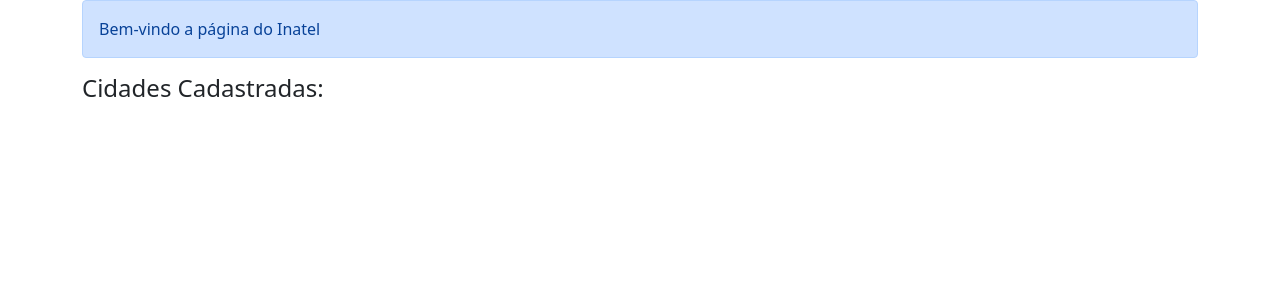
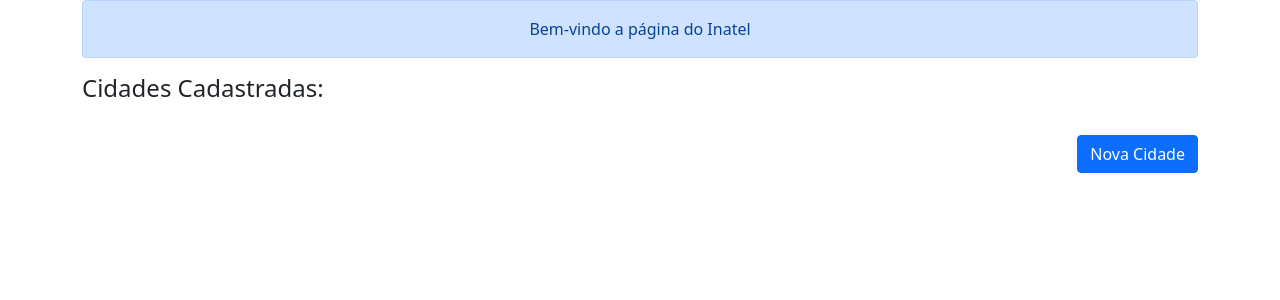
Before and after one commit to leandroaquinopereira/django-course, a Django app: page /cidades/ in a window 1280 px wide. Shown: the top 300 px of the page. Run offline with Django 4.2, Linux system fonts and the light colour scheme; data that the repository does not hold is empty; some libraries are stand-ins or nearby versions.

Commit message:
Create and Remove

```diff
--- a/cadastros/models.py
+++ b/cadastros/models.py
@@ -4,8 +4,8 @@
 
 class Cidade(models.Model):
 
-    nome = models.CharField(max_length=100)
-    capital = models.BooleanField(default=False)
+    nome = models.CharField(max_length=100, unique=True)
+    capital = models.BooleanField(default=False, help_text='Check')
 
     def __str__(self):
         return self.nome
--- a/cadastros/templates/cadastros/detalhe_cidades.html
+++ b/cadastros/templates/cadastros/detalhe_cidades.html
@@ -9,4 +9,8 @@
         {% endif %}
     </p>
 
+    <div class="col-12">
+        <a class="btn btn-danger" href="{% url 'cidades-remove' cidade.id %}">Deletar</a>
+    </div>
+
 {% endblock %}
--- a/cadastros/templates/cadastros/lista_cidades.html
+++ b/cadastros/templates/cadastros/lista_cidades.html
@@ -5,8 +5,12 @@
     <h4>Cidades Cadastradas:</h4>
     <ul class="list-group">
         {% for cidade in cidades %}
-        <a class="list-group-item list-group-item-action {% if cidade.capital %} active  {% endif  %}" href="{% url 'cidades-detalhe' cidade.id  %}">Nome: {{ cidade.nome }}</a>
+        <a class="list-group-item list-group-item-action {% if cidade.capital %} active  {% endif  %}" href="{% url 'cidades-detalhe' cidade.id  %}">{{ cidade.nome }}</a>
         {% endfor %}
     </ul>
 
+    <div class="col-12" align="right">
+        <br><a class="btn btn-primary" href="{% url 'cidades-cadastro' %}">Nova Cidade</a>
+    </div>
+
 {% endblock %}
--- a/cadastros/urls.py
+++ b/cadastros/urls.py
@@ -1,8 +1,10 @@
 from django.urls import include, path
 
-from cadastros.views import lista_cidades, detalhe_cidade
+from cadastros.views import lista_cidades, detalhe_cidade, cadastra_cidade, remove_cidade
 
 urlpatterns = [
     path('', lista_cidades, name='cidades-list'),
-    path('detalhe/<int:id>/', detalhe_cidade, name='cidades-detalhe')
+    path('detalhe/<int:id>/', detalhe_cidade, name='cidades-detalhe'),
+    path('create/', cadastra_cidade, name='cidades-cadastro'),
+    path('delete/<int:id>/', remove_cidade, name='cidades-remove'),
 ]
--- a/cadastros/views.py
+++ b/cadastros/views.py
@@ -1,18 +1,17 @@
-from django.shortcuts import render, get_object_or_404
+from django.shortcuts import render, get_object_or_404, redirect
 
 # Create your views here.
+from cadastros.forms import CidadeForm
 from cadastros.models import Cidade
 
 
 def lista_cidades(request):
 
-    qs = Cidade.objects.all()
+    qs = Cidade.objects.all().order_by('nome')
 
     context = {
-
         'cidades': qs,
         'titulo': 'Inatel'
-
     }
 
     return render(request, 'cadastros/lista_cidades.html', context)
@@ -26,9 +25,34 @@
     cidade = get_object_or_404(Cidade, pk=id)
 
     context = {
-
-        'cidade': cidade
-
+        'cidade': cidade,
+        'titulo': 'Inatel'
     }
 
     return render(request, 'cadastros/detalhe_cidades.html', context)
+
+def cadastra_cidade(request):
+
+    if request.method == "POST":
+        form = CidadeForm(request.POST)
+
+        if form.is_valid():
+            form.save()
+            return redirect('cidades-list')
+
+    else:
+        form = CidadeForm()
+
+    context = {
+        'form': form
+    }
+
+    return render(request, 'cadastros/cadastra_cidades.html',context)
+
+def remove_cidade(request, id):
+
+    cidade = get_object_or_404(Cidade, pk=id)
+
+    cidade.delete()
+
+    return redirect('cidades-list')
--- a/templates/base.html
+++ b/templates/base.html
@@ -12,7 +12,7 @@
 
 <div class="container">
 
-    <div class="alert alert-primary" role="alert">Bem-vindo a página do {{ titulo }}</div>
+    <div class="alert alert-primary" role="alert" align="center">Bem-vindo a página do {{ titulo }}</div>
 
     <!-- Bloco onde serao diferenciados em cada pagina -->
 
```
Also changed, not shown: cadastros/forms.py (added, +12 -0 lines), cadastros/templates/cadastros/cadastra_cidades.html (added, +30 -0 lines), cadastros/migrations/0003_alter_cidade_capital_alter_cidade_nome.py (added).
